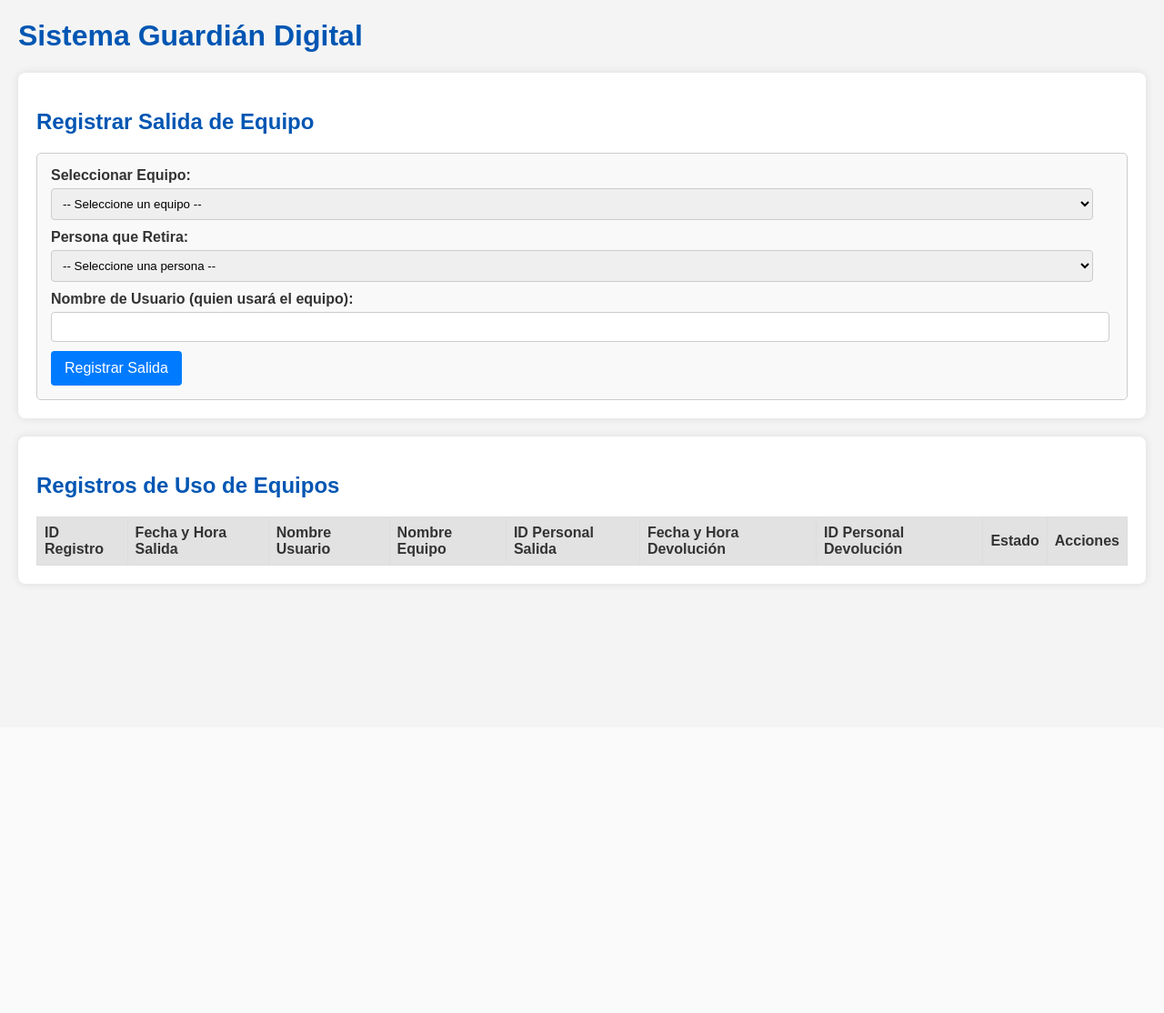
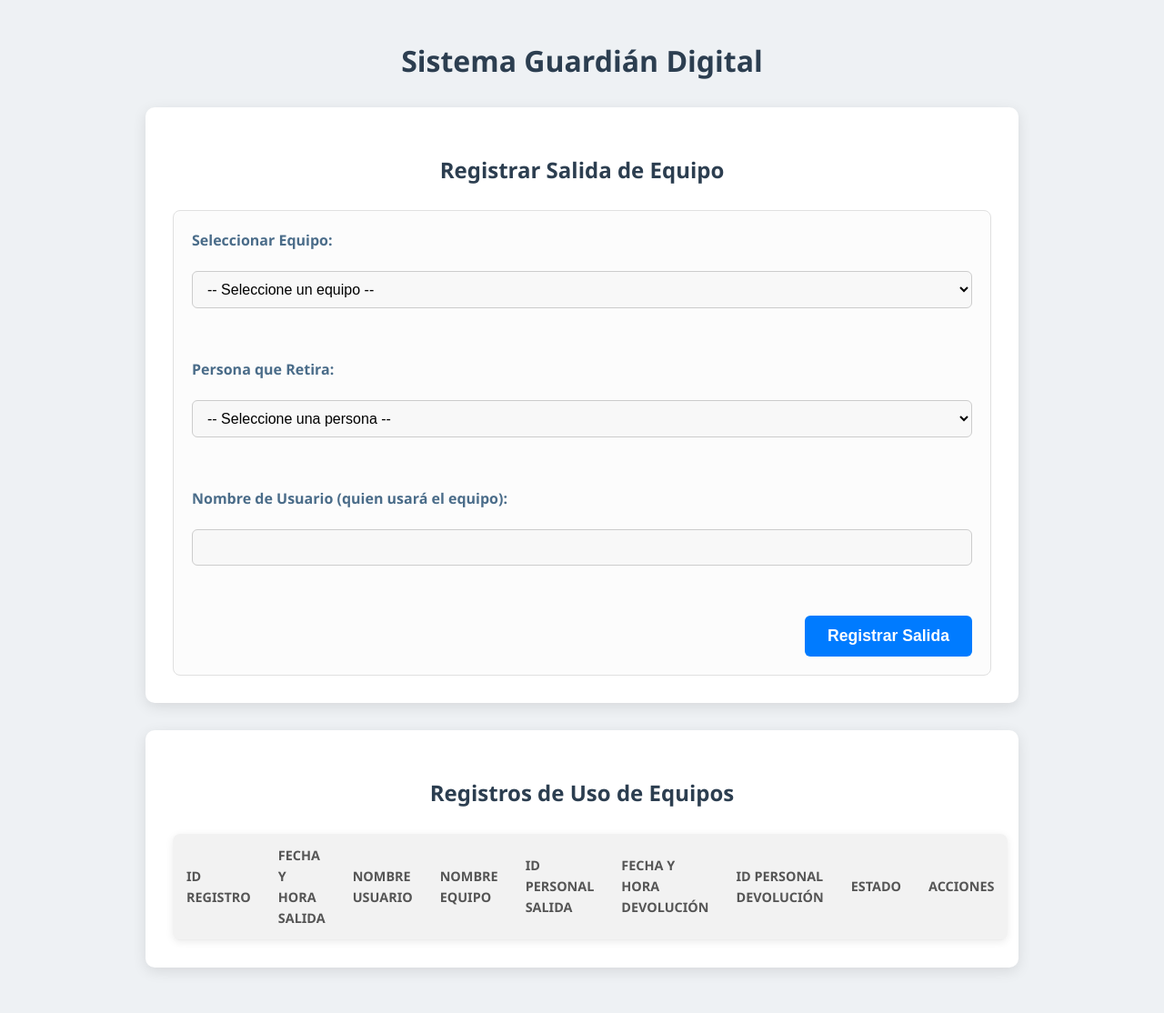
Before and after one commit to Fernanbits/Guardian-Digital-APP, a Flask app: page / in a window 1280 px wide. Shown: the whole page at 91% size. Before the commit the page ends 645 px from the top, so only its background shows below. Run offline with Flask 3, Linux system fonts and the light colour scheme; lists and menus that the app fills with data are empty.

Commit message:
Se corrige index.html para usar solo CSS externo

```diff
--- /dev/null
+++ b/static/style.css
@@ -0,0 +1,205 @@
+/* Estilos generales */
+body {
+    font-family: 'Segoe UI', Tahoma, Geneva, Verdana, sans-serif;
+    margin: 0;
+    padding: 20px;
+    background-color: #eef1f4; /* Un gris azulado suave */
+    color: #333;
+    line-height: 1.6;
+}
+
+h1, h2 {
+    color: #2c3e50; /* Azul oscuro */
+    text-align: center;
+    margin-bottom: 25px;
+    font-weight: 600;
+}
+
+/* Contenedores principales */
+.container {
+    background-color: #ffffff;
+    padding: 30px;
+    border-radius: 10px;
+    box-shadow: 0 4px 15px rgba(0, 0, 0, 0.1);
+    margin-bottom: 30px;
+    max-width: 900px;
+    margin-left: auto;
+    margin-right: auto;
+}
+
+/* Formularios */
+form {
+    display: flex;
+    flex-direction: column;
+    gap: 15px; /* Espacio entre elementos del formulario */
+    padding: 20px;
+    border: 1px solid #e0e0e0;
+    border-radius: 8px;
+    background-color: #fcfcfc;
+}
+
+form label {
+    font-weight: 600;
+    color: #4a6c89;
+    margin-bottom: 5px;
+}
+
+form input[type="text"],
+form select {
+    width: 100%; /* Ocupa todo el ancho disponible del contenedor */
+    padding: 10px 12px;
+    border: 1px solid #ccc;
+    border-radius: 6px;
+    font-size: 1em;
+    box-sizing: border-box; /* Incluye padding y borde en el ancho total */
+    background-color: #f8f8f8;
+}
+
+form input[type="text"]:focus,
+form select:focus {
+    border-color: #007bff;
+    box-shadow: 0 0 5px rgba(0, 123, 255, 0.3);
+    outline: none;
+}
+
+form input[type="submit"] {
+    background-color: #007bff; /* Azul brillante */
+    color: white;
+    padding: 12px 25px;
+    border: none;
+    border-radius: 6px;
+    cursor: pointer;
+    font-size: 1.1em;
+    font-weight: 600;
+    transition: background-color 0.3s ease;
+    align-self: flex-end; /* Alinea el botón a la derecha */
+}
+
+form input[type="submit"]:hover {
+    background-color: #0056b3; /* Azul más oscuro al pasar el mouse */
+}
+
+/* Tablas */
+table {
+    width: 100%;
+    border-collapse: separate; /* Para que border-radius funcione en thead/tbody */
+    border-spacing: 0;
+    margin-top: 25px;
+    box-shadow: 0 2px 8px rgba(0,0,0,0.08);
+    border-radius: 8px;
+    overflow: hidden; /* Para que el border-radius se aplique a los bordes internos */
+}
+
+th, td {
+    padding: 12px 15px;
+    text-align: left;
+    border-bottom: 1px solid #eee;
+}
+
+th {
+    background-color: #f2f2f2;
+    color: #555;
+    font-weight: 600;
+    text-transform: uppercase;
+    font-size: 0.9em;
+}
+
+tbody tr:nth-child(even) {
+    background-color: #f9f9f9; /* Rayas para facilitar la lectura */
+}
+
+tbody tr:hover {
+    background-color: #eaf6ff; /* Resaltar fila al pasar el mouse */
+}
+
+/* Estilos para el formulario de devolución en línea dentro de la tabla */
+.inline-devolucion-form {
+    display: flex;
+    flex-direction: column;
+    gap: 8px;
+    padding: 10px;
+    background-color: #f3f7fa; /* Un azul muy claro */
+    border-radius: 6px;
+    border: 1px solid #e0e6ec;
+}
+
+.inline-devolucion-form select,
+.inline-devolucion-form input[type="submit"] {
+    width: auto; /* Permite que los elementos se ajusten a su contenido */
+    max-width: 200px; /* Ancho máximo para que no se extiendan demasiado */
+    margin-bottom: 0;
+}
+
+/* Badges de estado */
+.status-badge {
+    display: inline-block;
+    padding: 5px 12px;
+    border-radius: 20px;
+    font-size: 0.8em;
+    font-weight: 700;
+    color: white;
+    text-transform: uppercase;
+    letter-spacing: 0.5px;
+}
+.status-pendiente { background-color: #ffc107; color: #333; } /* Amarillo más cálido */
+.status-completo { background-color: #28a745; } /* Verde vibrante */
+
+/* Estilos de error (si los usas) */
+.error {
+    color: #dc3545; /* Rojo de Bootstrap */
+    font-weight: bold;
+    margin-top: 10px;
+    text-align: center;
+}
+
+/* Responsividad básica */
+@media (max-width: 768px) {
+    body {
+        padding: 10px;
+    }
+    .container {
+        padding: 20px;
+    }
+    table, thead, tbody, th, td, tr {
+        display: block;
+    }
+    thead tr {
+        position: absolute;
+        top: -9999px;
+        left: -9999px;
+    }
+    tr { border: 1px solid #ddd; margin-bottom: 10px; border-radius: 8px;}
+    td {
+        border: none;
+        border-bottom: 1px solid #eee;
+        position: relative;
+        padding-left: 50%;
+        text-align: right;
+    }
+    td:before {
+        position: absolute;
+        top: 6px;
+        left: 6px;
+        width: 45%;
+        padding-right: 10px;
+        white-space: nowrap;
+        text-align: left;
+        font-weight: 600;
+        color: #555;
+    }
+    /* Añadir "encabezados" a las celdas para pantallas pequeñas */
+    td:nth-of-type(1):before { content: "ID Registro:"; }
+    td:nth-of-type(2):before { content: "Fecha Salida:"; }
+    td:nth-of-type(3):before { content: "Usuario:"; }
+    td:nth-of-type(4):before { content: "Equipo:"; }
+    td:nth-of-type(5):before { content: "Personal Salida:"; }
+    td:nth-of-type(6):before { content: "Fecha Devolución:"; }
+    td:nth-of-type(7):before { content: "Personal Devolución:"; }
+    td:nth-of-type(8):before { content: "Estado:"; }
+    td:nth-of-type(9):before { content: "Acciones:"; }
+
+    .inline-devolucion-form {
+        align-items: flex-start;
+        width: 100%;
+    }
+}
--- a/templates/index.html
+++ b/templates/index.html
@@ -4,44 +4,7 @@
     <meta charset="UTF-8">
     <meta name="viewport" content="width=device-width, initial-scale=1.0">
     <title>Guardían Digital</title>
-    <style>
-        /* Estilos CSS básicos para que se vea un poco mejor */
-        body { font-family: Arial, sans-serif; margin: 20px; background-color: #f4f4f4; color: #333; }
-        h1, h2 { color: #0056b3; }
-        .container { background-color: #fff; padding: 20px; border-radius: 8px; box-shadow: 0 0 10px rgba(0,0,0,0.1); margin-bottom: 20px; }
-        table { width: 100%; border-collapse: collapse; margin-top: 15px; }
-        th, td { border: 1px solid #ddd; padding: 8px; text-align: left; }
-        th { background-color: #e2e2e2; }
-        form { margin-top: 20px; padding: 15px; border: 1px solid #ccc; border-radius: 5px; background-color: #f9f9f9; }
-        form label { display: block; margin-bottom: 5px; font-weight: bold; }
-        form input[type="text"], form select { width: calc(100% - 22px); padding: 8px; margin-bottom: 10px; border: 1px solid #ccc; border-radius: 4px; }
-        form input[type="submit"] { background-color: #007bff; color: white; padding: 10px 15px; border: none; border-radius: 4px; cursor: pointer; font-size: 16px; }
-        form input[type="submit"]:hover { background-color: #0056b3; }
-        .error { color: red; font-weight: bold; }
-        /* Estilos para el formulario de devolución en línea */
-        .inline-devolucion-form {
-            display: flex;
-            flex-direction: column;
-            gap: 5px;
-            padding: 5px;
-            background-color: #eef;
-            border-radius: 4px;
-        }
-        .inline-devolucion-form select, .inline-devolucion-form input[type="submit"] {
-            width: auto; /* Ajustar el ancho en línea */
-            margin-bottom: 0;
-        }
-        .status-badge {
-            display: inline-block;
-            padding: 4px 8px;
-            border-radius: 12px;
-            font-size: 0.85em;
-            font-weight: bold;
-            color: white;
-        }
-        .status-pendiente { background-color: #ffc107; color: #333; } /* Amarillo para pendiente */
-        .status-completo { background-color: #28a745; } /* Verde para completo */
-    </style>
+    <link rel="stylesheet" href="{{ url_for('static', filename='style.css') }}">
 </head>
 <body>
     <h1>Sistema Guardián Digital</h1>
```
Also changed, not shown: migrate_data.py (added, +90 -0 lines).
